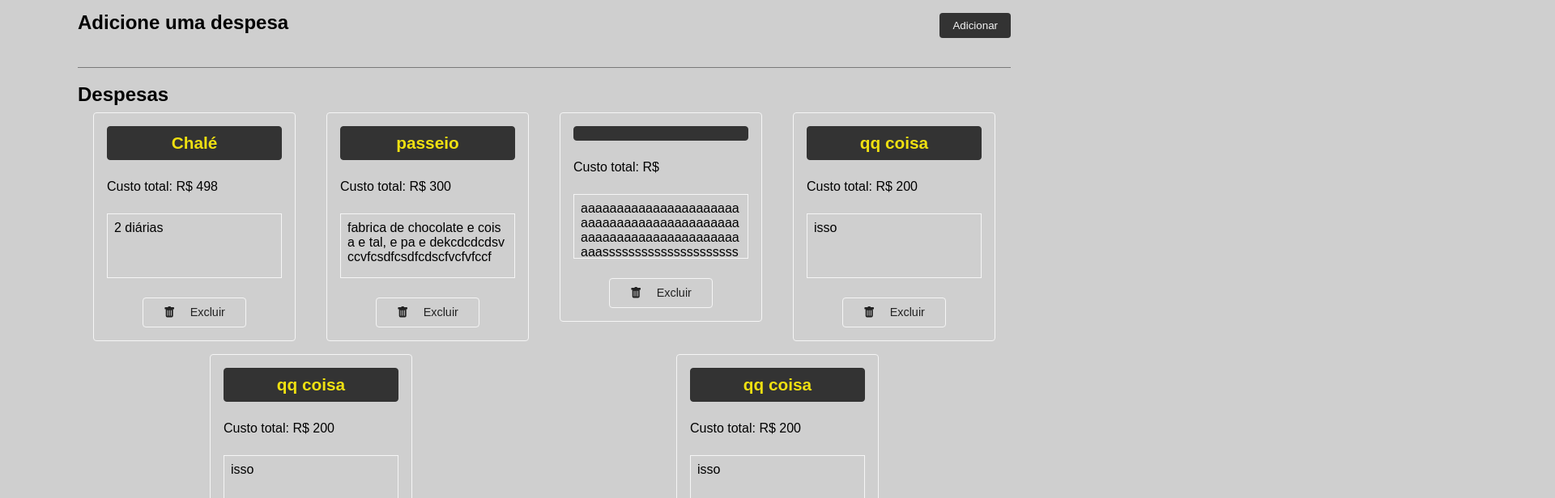
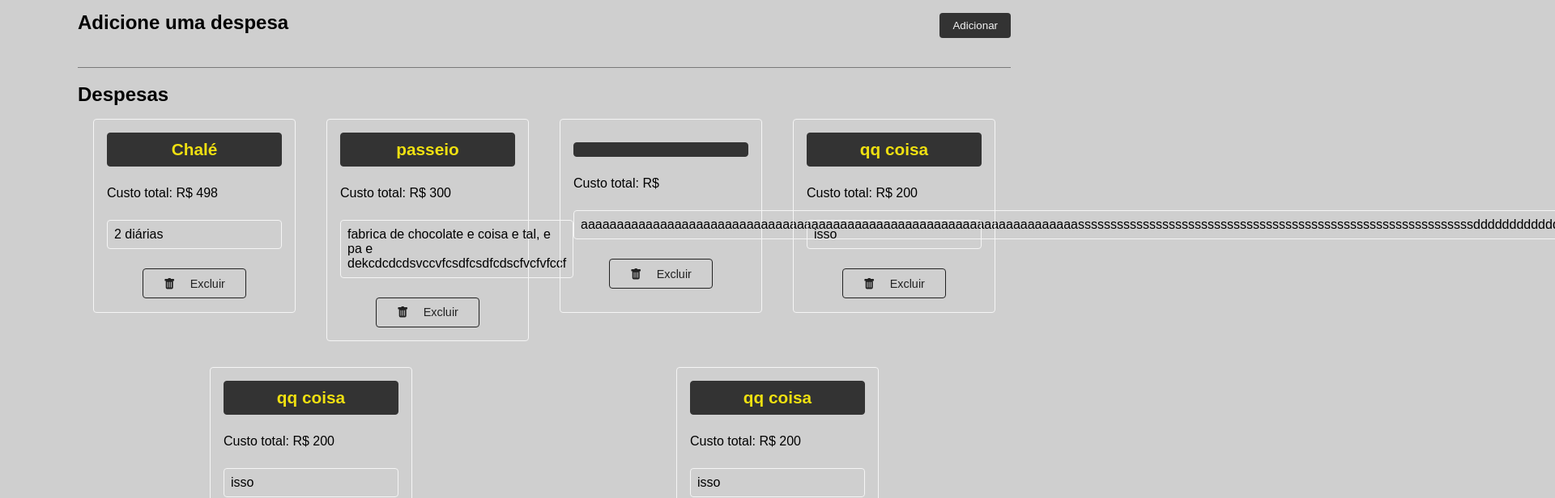
Before and after one commit to alexandreSouza31/plane-G, a React (Create React App) app: page /trip/1 in a window 1280 px wide. Shown: the part 380-996 px from the top of the page at 81% size, 1920 px wide, since content can reach past the window. Built offline with nearby package versions, Linux system fonts and the light colour scheme; data requests are answered from the project's data file.

Commit message:
adjust expense card style

```diff
--- a/src/components/trip/TripCard.module.css
+++ b/src/components/trip/TripCard.module.css
@@ -15,8 +15,7 @@
 
 .card_container_expense {
     width: 250px;
-    word-break: break-all;
-    overflow-y: scroll;
+    margin: 1rem auto;
 }
 
 .h4_container {
@@ -73,11 +72,16 @@
 }
 
 .description_expense{
-    height: 80px;
+    max-height: 80px;
     overflow-y: scroll;
     margin: 1rem 0;
     padding: .5rem;
     border: whitesmoke solid 1px;
+    border-radius: 4px;
+}
+
+.card_container_expense .trip_card_actions button{
+    border-color: #222;
 }
 
 .trip_card_actions {
```
